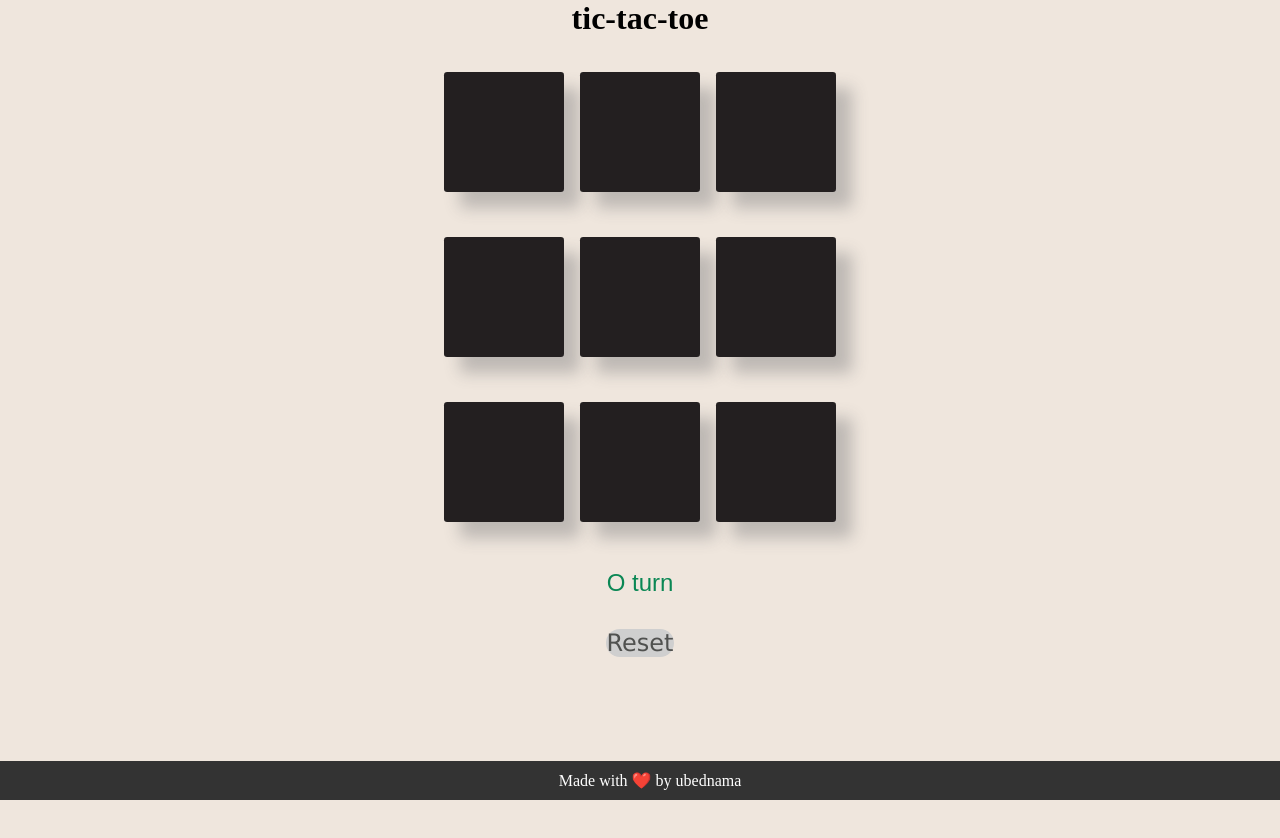
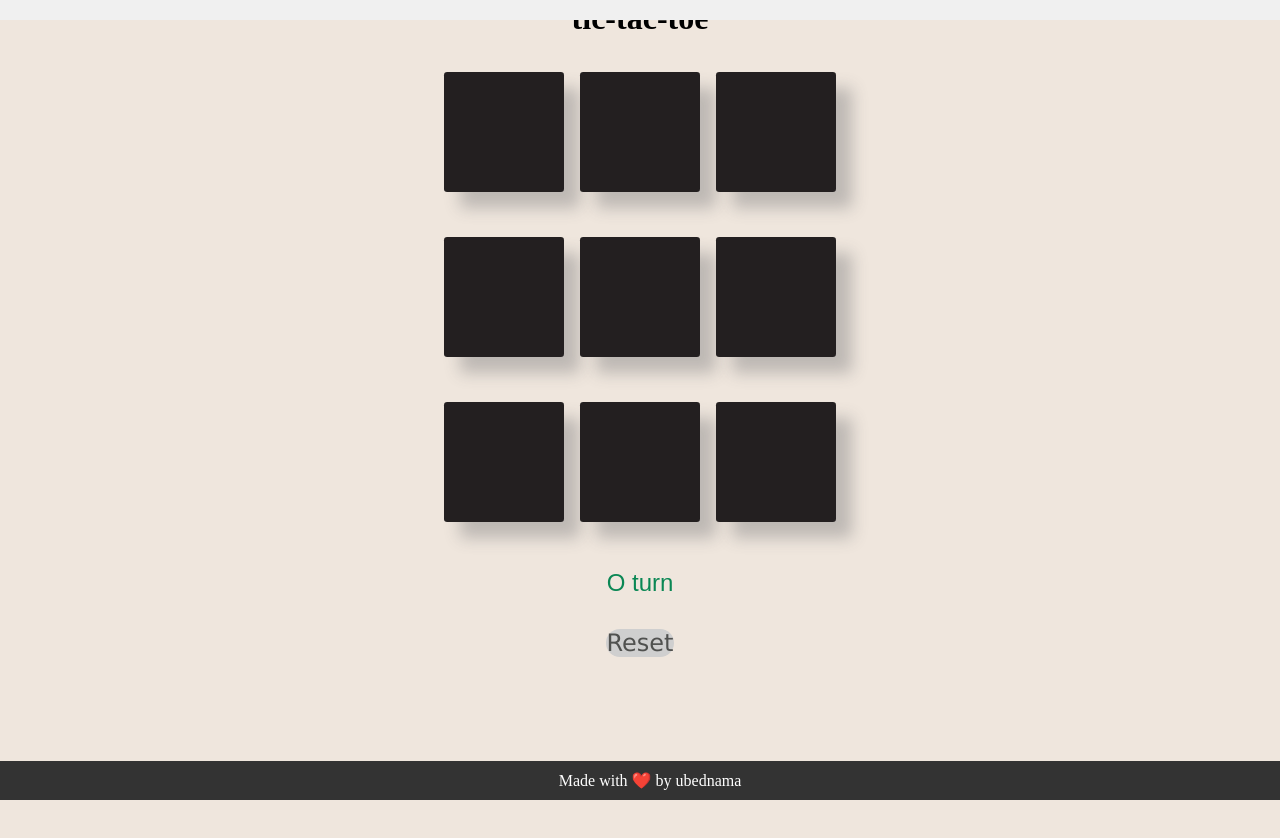
Before and after one commit to ubednama/tictactoe-js, a plain HTML site: page index.html in a window 1280 px wide. Drawn offline with Linux system fonts and the light colour scheme.

Commit message:
Update style.css

```diff
--- a/style.css
+++ b/style.css
@@ -142,6 +142,16 @@ body {
 }
 
 
+#quote-container {
+    position: fixed;
+    top: 0;
+    left: 0;
+    width: 100%;
+    background-color: #f0f0f0;
+    padding: 10px;
+    text-align: center;
+}
+
 .hide{
     /* visibility: hidden; */
     display: none;
```
